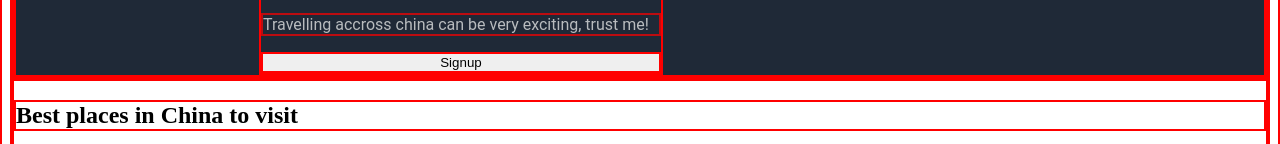
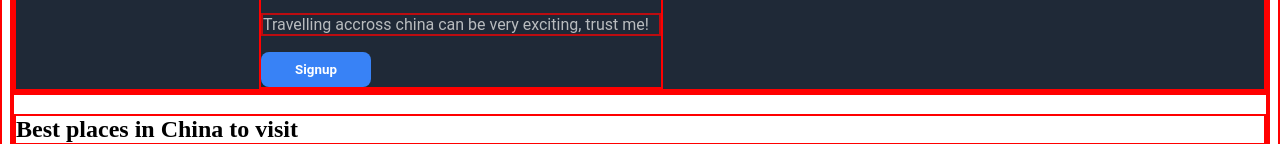
Before and after one commit to adammmusial/website, a website: page index.html in a window 1280 px wide. Shown: the part 540-684 px from the top of the page. Drawn offline with Linux system fonts and the light colour scheme.

Commit message:
feat: add signup button styling

```diff
--- a/style.css
+++ b/style.css
@@ -74,3 +74,17 @@ h1 {
     margin: 0;
     font-family: "Roboto","Arial";
 }
+
+.hero button {
+    display: block;
+    text-align: center;
+    width: 110px;
+    border: none;
+    background: #3882f6;
+    padding: 10px;
+    border-radius: 8px;
+    color: #fff;
+    font-family: 'Roboto', arial;
+    text-decoration: none;
+    font-weight: bold;
+}
```
